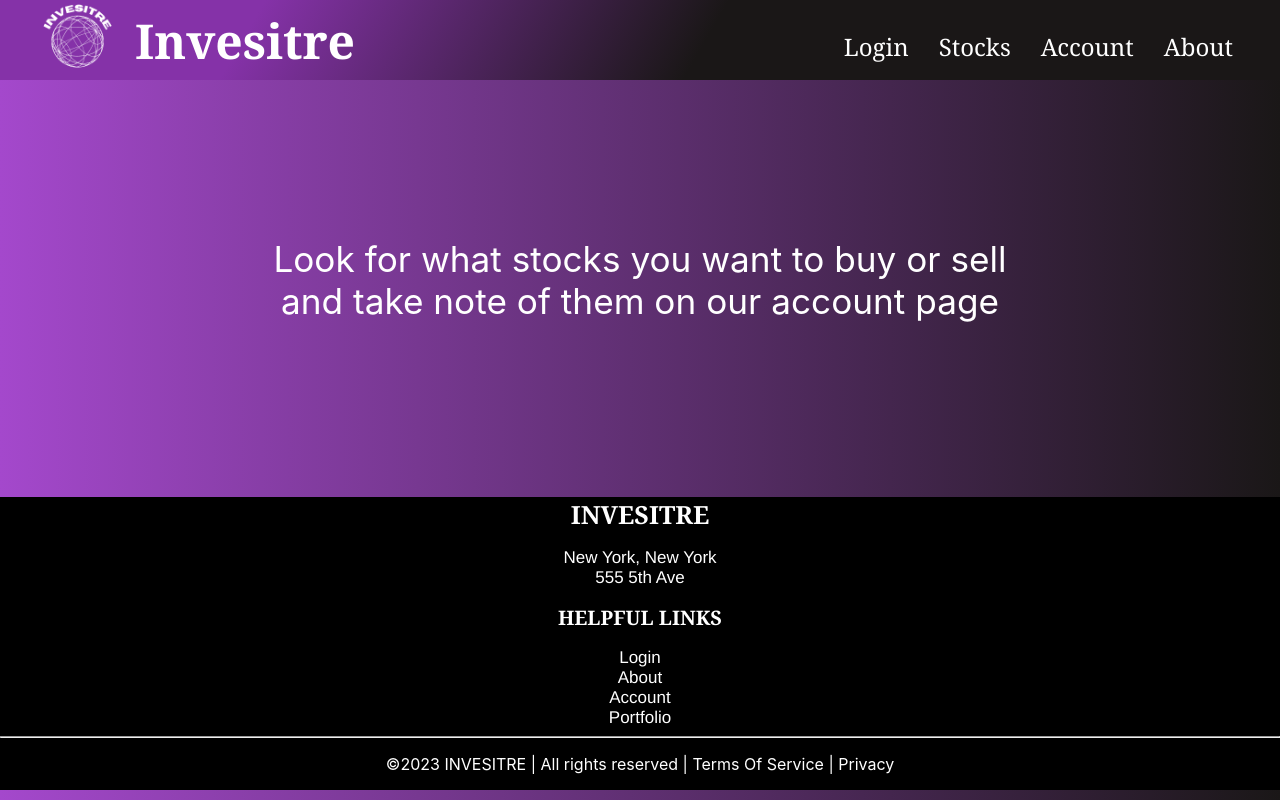
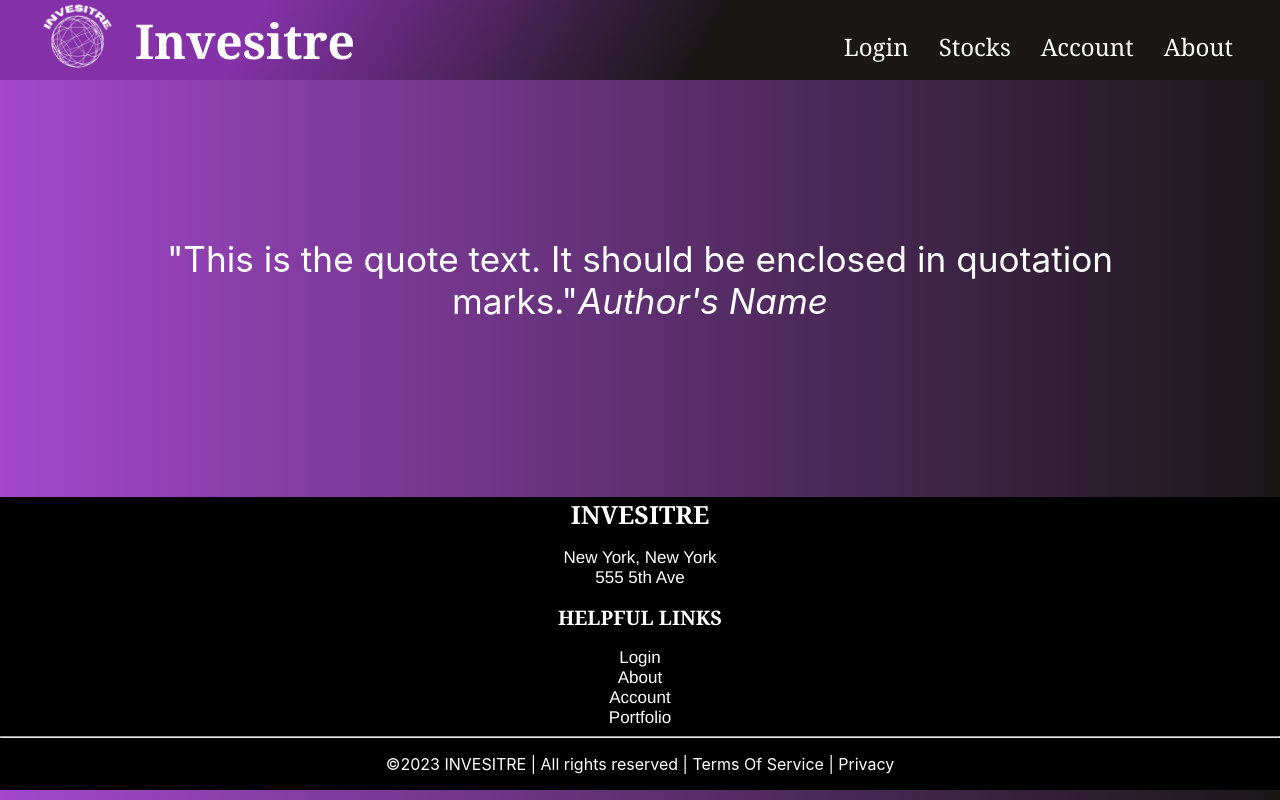
Before and after one commit to pchachicho/Stock-Trading-App, a React (Vite) app: page / in a window 1280 px wide. Built offline with nearby package versions, Linux system fonts and the light colour scheme.

Commit message:
starting home page

```diff
--- a/src/components/Home/Home.jsx
+++ b/src/components/Home/Home.jsx
@@ -5,9 +5,12 @@ import "../Home/home.css"
 function Home() {
     return (
         <div className='home-container'>
-            Look for what stocks you want to buy or sell
-            <br />
-            and take note of them on our account page
+            <blockquote>
+  "This is the quote text. It should be enclosed in quotation marks."
+  <cite>Author's Name</cite>
+</blockquote>
+
+
         </div>
     )
 }
```
